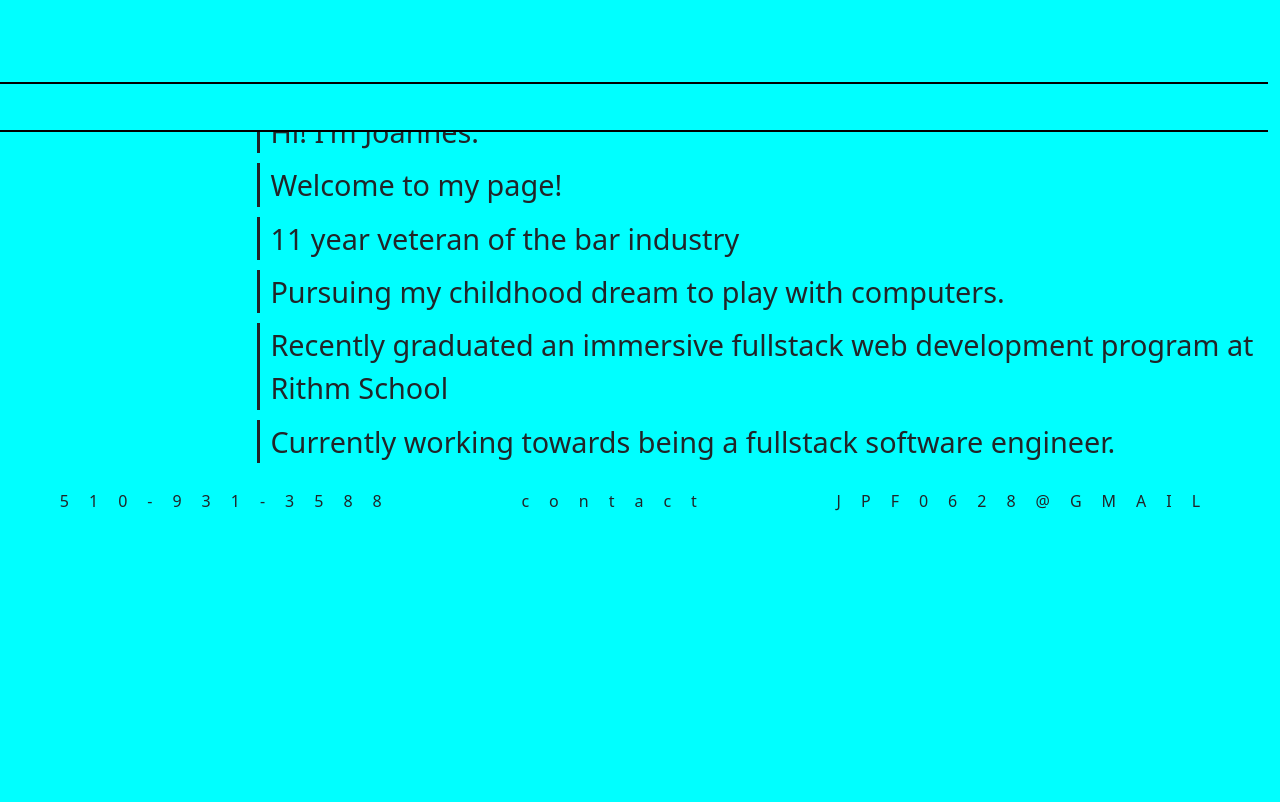
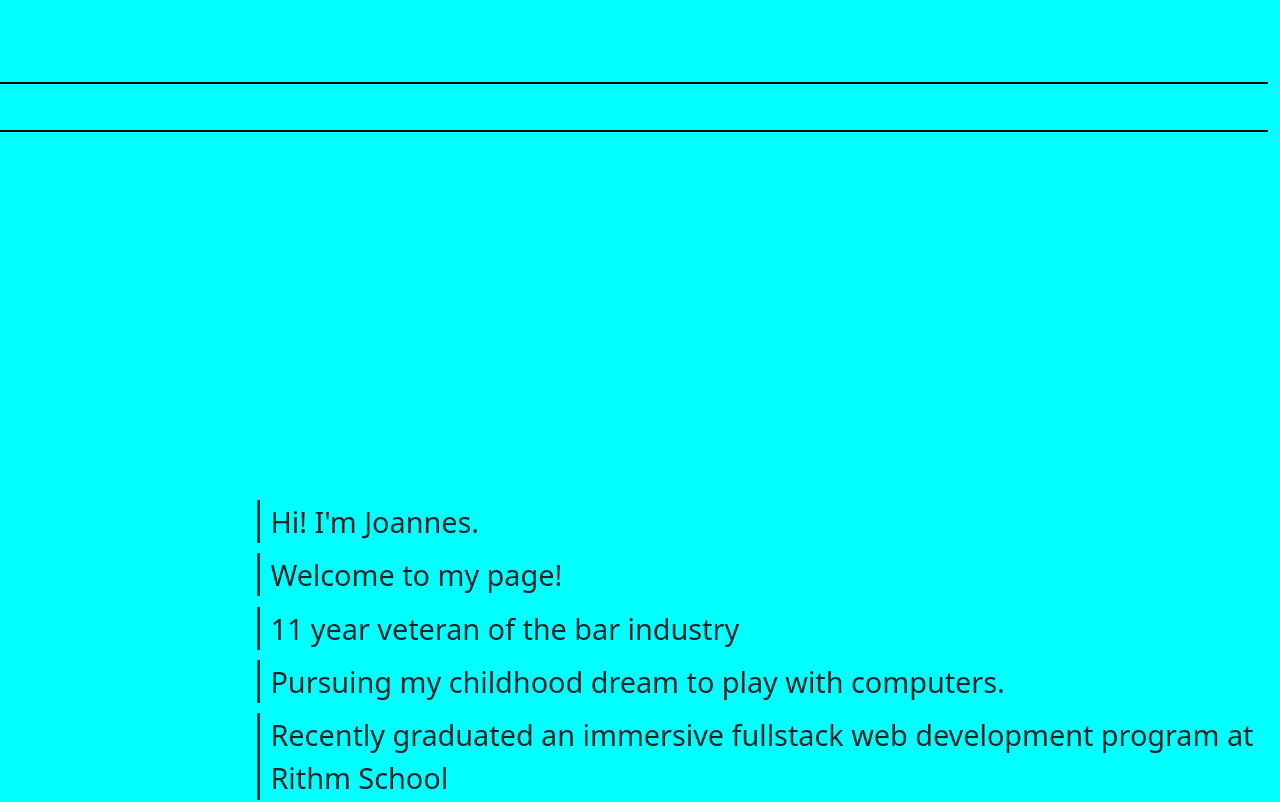
Before and after one commit to JoHeyJo/myWebsiteReact, a React (Create React App) app: page / in a window 1280 px wide. Shown: the part 668-1470 px from the top of the page. Before the commit the page ends 1197 px from the top, so only its background shows below. Built offline with nearby package versions, Linux system fonts and the light colour scheme.

Commit message:
added margin to Banner & Bio

```diff
--- a/src/Banner.css
+++ b/src/Banner.css
@@ -7,6 +7,7 @@
   text-transform: uppercase;
   letter-spacing: -15px;
   background-color: aqua;
+  margin-bottom: 50vh;
 }
 
 #Banner-text {
--- a/src/Bio.css
+++ b/src/Bio.css
@@ -3,7 +3,7 @@
   /* padding: 3em; */
   font-size: .5em;
   background-color: aqua;
-
+  margin-bottom: 25vh;
 }
 
 li {
```
